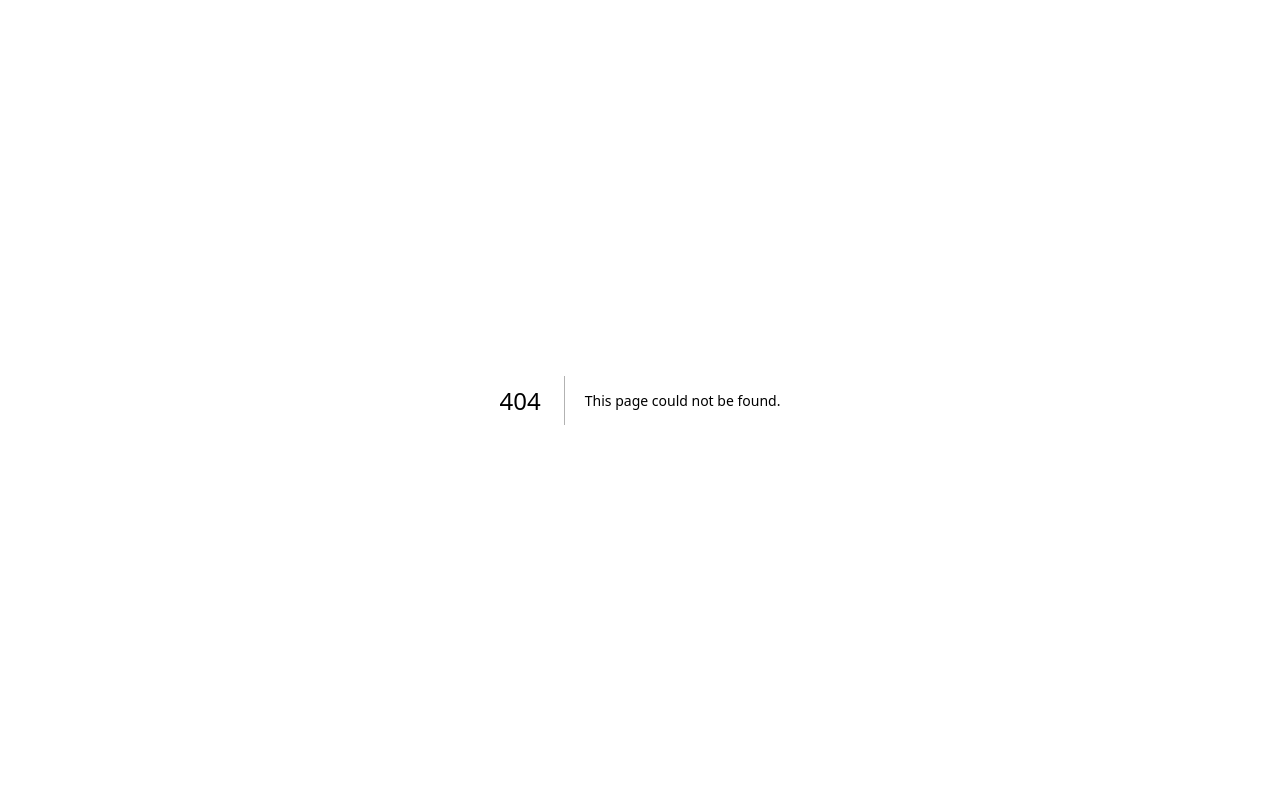
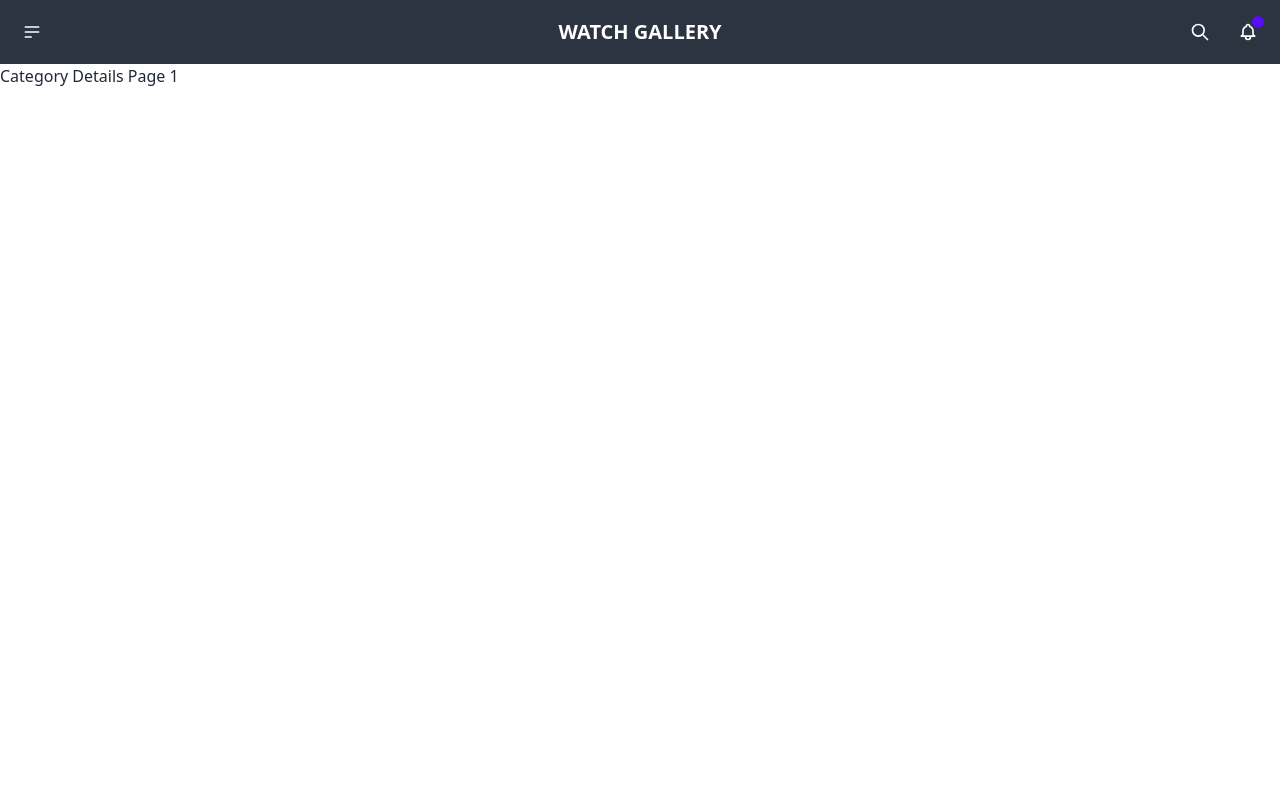
Before and after one commit to yusuf-khan-swd/craft-your-pc-client, a Next.js app: page /category/1 in a window 1280 px wide. Before the commit this address had no page. Shown: the top 800 px of the page. Built offline with nearby package versions, Linux system fonts and the light colour scheme.

Commit message:
add pc builder page, category details page, and product details page

```diff
--- a/src/components/UI/ProductCard.js
+++ b/src/components/UI/ProductCard.js
@@ -2,7 +2,7 @@ import Link from "next/link";
 const ProductCard = ({ product }) => {
   return (
     <div className="rounded-2xl h-[480px] flex flex-col items-start justify-between p-5 overflow-hidden shadow-md border border-gray-100 hover:shadow-2xl hover:scale-[102%] transition-all">
-      <Link href={`/product/${product.id}`} className="w-full">
+      <Link href={`/product/${product._id}`} className="w-full">
         <img src={product?.image} alt="product" width={300} />
         <h1 className="text-xl font-semibold">{product?.name}</h1>
       </Link>
--- /dev/null
+++ b/src/pages/category/[id].js
@@ -0,0 +1,18 @@
+import RootLayout from "@/components/Layouts/RootLayout";
+import { useRouter } from "next/router";
+import React from "react";
+
+const CategoryDetailsPage = () => {
+  const router = useRouter();
+  return (
+    <div>
+      <h1>Category Details Page {router.query.id}</h1>
+    </div>
+  );
+};
+
+export default CategoryDetailsPage;
+
+CategoryDetailsPage.getLayout = function (page) {
+  return <RootLayout>{page}</RootLayout>;
+};
--- /dev/null
+++ b/src/pages/pc-builder.js
@@ -0,0 +1,11 @@
+import React from "react";
+
+const PCBuilderPage = () => {
+  return (
+    <div>
+      <h1>PC Builder Page</h1>
+    </div>
+  );
+};
+
+export default PCBuilderPage;
--- /dev/null
+++ b/src/pages/product/[id].js
@@ -0,0 +1,18 @@
+import RootLayout from "@/components/Layouts/RootLayout";
+import { useRouter } from "next/router";
+import React from "react";
+
+const ProductDetailsPage = () => {
+  const router = useRouter();
+  return (
+    <div>
+      <h1>Product Details Page{router.query.id}</h1>
+    </div>
+  );
+};
+
+export default ProductDetailsPage;
+
+ProductDetailsPage.getLayout = function (page) {
+  return <RootLayout>{page}</RootLayout>;
+};
```
